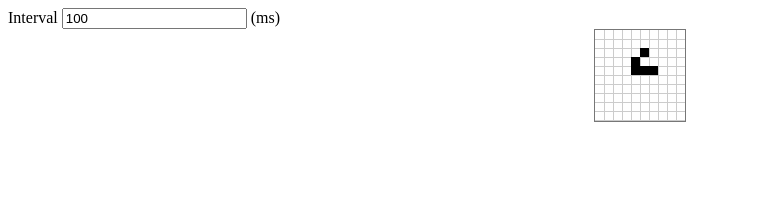
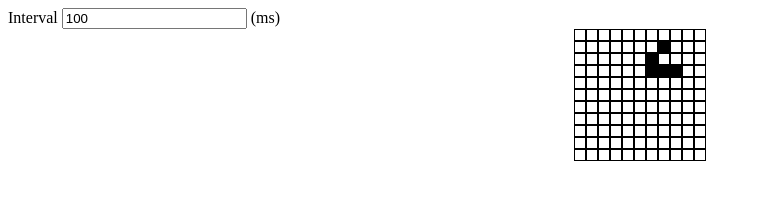
Before and after one commit to ilyaivanov/GameOfLifes, a website: page app/vanilla/index.html in a window 1280 px wide. Shown: the whole page, without its empty margins (0-761 px from the left). Drawn offline with nearby package versions, Linux system fonts and the light colour scheme.

Commit message:
Fixed styles of the board

```diff
--- a/app/vanilla/game.js
+++ b/app/vanilla/game.js
@@ -1,14 +1,15 @@
 var board = [
-    [0,0,0,0,0,0,0,1,0,0],
-    [0,0,0,0,0,0,0,1,0,1],
-    [0,0,0,0,0,0,0,1,1,0],
-    [0,0,0,0,0,0,0,0,0,0],
-    [0,0,0,0,0,0,0,0,0,0],
-    [0,0,0,0,0,0,0,0,0,0],
-    [0,0,0,0,0,0,0,0,0,0],
-    [0,0,0,0,0,0,0,0,0,0],
-    [0,0,0,0,0,0,0,0,0,0],
-    [0,0,0,0,0,0,0,0,0,0]
+    [0,0,0,0,0,0,0,0,1,0,0],
+    [0,0,0,0,0,0,0,0,1,0,1],
+    [0,0,0,0,0,0,0,0,1,1,0],
+    [0,0,0,0,0,0,0,0,0,0,0],
+    [0,0,0,0,0,0,0,0,0,0,0],
+    [0,0,0,0,0,0,0,0,0,0,0],
+    [0,0,0,0,0,0,0,0,0,0,0],
+    [0,0,0,0,0,0,0,0,0,0,0],
+    [0,0,0,0,0,0,0,0,0,0,0],
+    [0,0,0,0,0,0,0,0,0,0,0],
+    [0,0,0,0,0,0,0,0,0,0,0]
 ];
 
 function setBoard(boxElement) {
@@ -23,7 +24,7 @@ function setBoard(boxElement) {
 $(function () {
 
     var boxElement = $("#box");
-    boxElement.css('width', ((board.length - 1) * 10) + 'px');
+    boxElement.css('width', board.length * 12 + 'px');
 
     var intervalInputElement =$("#internalInput");
     intervalInputElement.keyup(updateInterval);
--- a/app/vanilla/styles.css
+++ b/app/vanilla/styles.css
@@ -1,31 +1,15 @@
-.cell
-{
-    float: left;
-    border-right: 1px solid #ccc;
-    border-bottom: 1px solid #ccc;
-    margin-right: -1px;
-    margin-bottom: -1px;
-    height: 9px;
-    width: 9px;
+#box{
+    margin: 0 auto;
 }
 
-.full{
+.cell{
+    display: inline-block;
+    float:left;
+    width: 10px;
+    height: 10px;
+    border: 1px solid black;
+}
+
+.cell.full{
     background-color: black;
 }
-
-#box
-{
-    margin: 0px auto 30px;
-    overflow: hidden;
-    padding-bottom: 1px;
-    background-color: #fff;
-    width: 90px; /*re-calculate at runtime*/
-    visibility: visible;
-    border: 1px solid #777;
-
-}
-
-#maze
-{
-    overflow: hidden;
-}
--- a/app/vanilla/view.js
+++ b/app/vanilla/view.js
@@ -1,13 +1,12 @@
 var view = (function () {
     function render(board, element){
-        for (var i = 0; i < 10; i++) {
-            var row = createRow(board[i]);
+        for (var i = 0; i < board.length; i++) {
+            var row = appendRow(board[i], element);
             element.append(row);
         }
 
-        function createRow(row) {
-            var rowElement = document.createElement('div');
-            for (var i = 0; i < 10; i++) {
+        function appendRow(row, element) {
+            for (var i = 0; i < board.length; i++) {
                 var newCell = document.createElement('div');
                 var className = "cell";
                 if (row[i])
@@ -16,9 +15,8 @@ var view = (function () {
                 }
                 newCell.className = className;
 
-                rowElement.appendChild(newCell);
+                element.append(newCell);
             }
-            return rowElement;
         }
     }
     return {
```
